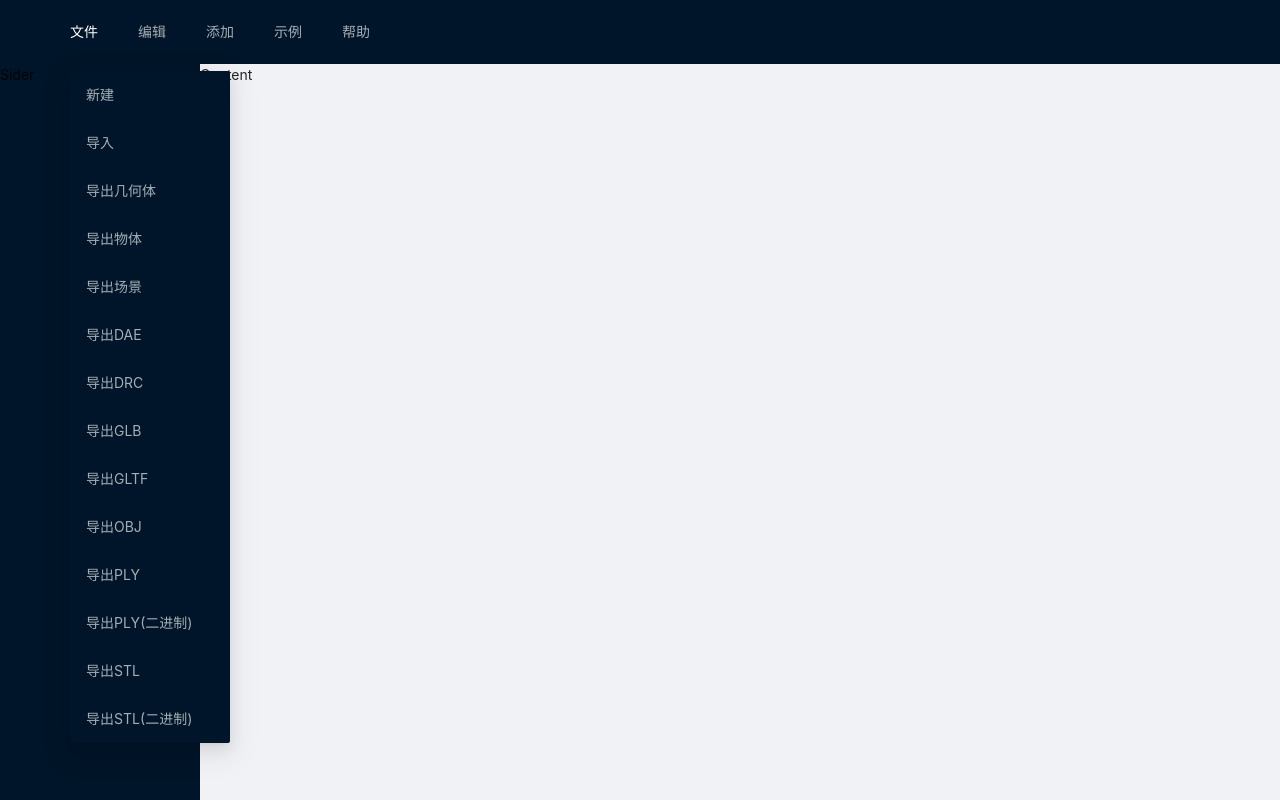
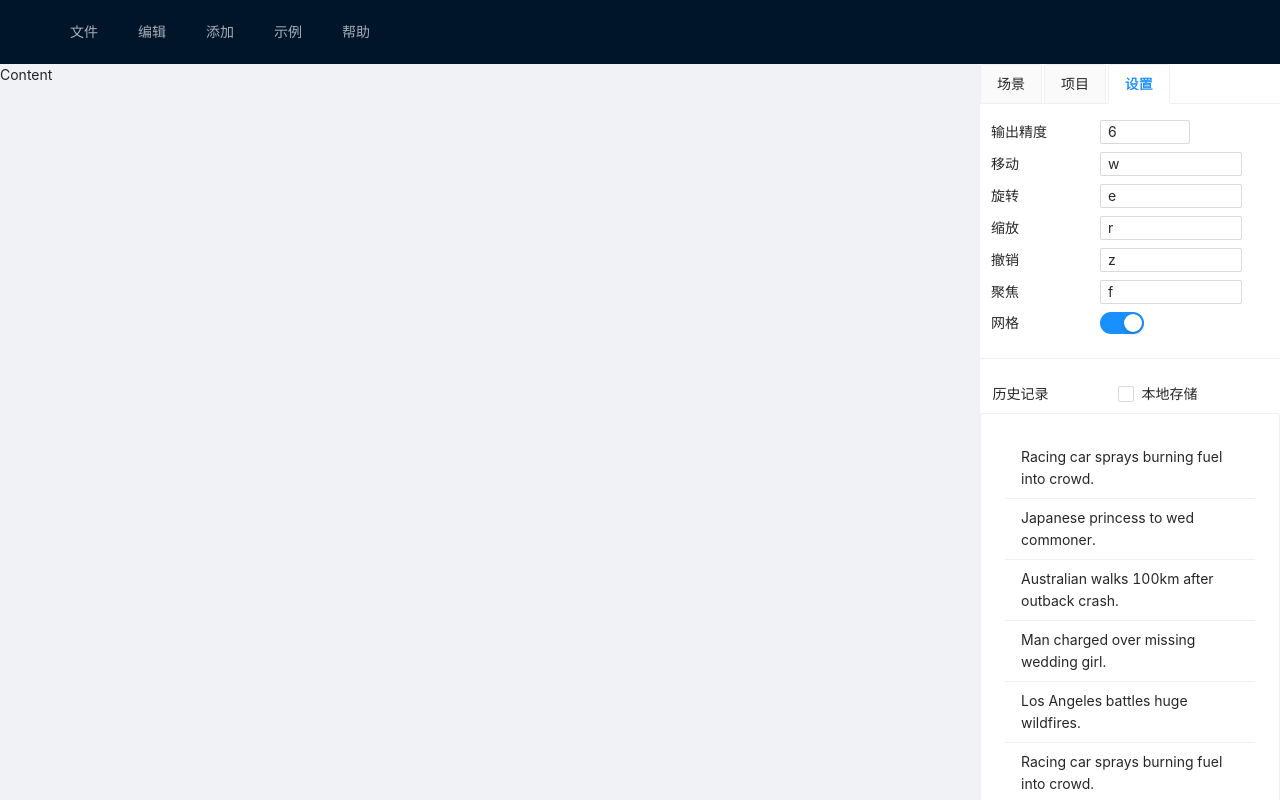
Before and after one commit to StuRuby/scene-editor, a React app: page / in a window 1280 px wide. Shown: the top 800 px of the page. Built offline with nearby package versions, Linux system fonts and the light colour scheme.

Commit message:
feature:添加设置边栏

```diff
--- /dev/null
+++ b/src/app.less
@@ -0,0 +1,3 @@
+.side_bar {
+	// background: #eee;
+}
--- a/src/app.tsx
+++ b/src/app.tsx
@@ -1,9 +1,12 @@
 import React from 'react';
 import ReactDOM from 'react-dom';
 import { Layout } from 'antd';
+import classnames from 'classnames';
 import 'antd/dist/antd.css';
 
 import { Menubar } from './components/menubar';
+import { Sidebar } from './components/sidebar';
+import styles from './app.less';
 
 const { Header, Sider, Content } = Layout;
 
@@ -14,8 +17,10 @@ function App() {
 				<Menubar />
 			</Header>
 			<Layout>
-				<Sider>Sider</Sider>
 				<Content>Content</Content>
+				<Sider theme="light" width="300" className={classnames(styles.side_bar)}>
+					<Sidebar />
+				</Sider>
 			</Layout>
 		</Layout>
 	);
--- a/src/components/menubar/index.tsx
+++ b/src/components/menubar/index.tsx
@@ -19,11 +19,7 @@ export function Menubar() {
 	const example = new MenubarExample();
 	const help = new MenubarHelp();
 	return (
-		<Menu
-			mode="horizontal"
-			theme="dark"
-			defaultOpenKeys={['file']}
-			className={classnames(styles.menu)}>
+		<Menu mode="horizontal" theme="dark" className={classnames(styles.menu)}>
 			<SubMenu title="文件" key="file">
 				{_.map(file.runList, item => file[item]())}
 			</SubMenu>
--- /dev/null
+++ b/src/components/sidebar/index.tsx
@@ -0,0 +1,22 @@
+import React from 'react';
+import { Tabs } from 'antd';
+
+import { SidebarSettings } from './settings';
+
+const { TabPane } = Tabs;
+
+export function Sidebar() {
+	return (
+		<Tabs defaultActiveKey="settings" type="card">
+			<TabPane tab="场景" key="scene">
+				Content of Tab Pane 1
+			</TabPane>
+			<TabPane tab="项目" key="project">
+				Content of Tab Pane 2
+			</TabPane>
+			<TabPane tab="设置" key="settings">
+				<SidebarSettings />
+			</TabPane>
+		</Tabs>
+	);
+}
--- /dev/null
+++ b/src/components/sidebar/settings/history.tsx
@@ -0,0 +1,48 @@
+import React from 'react';
+import { List, Divider, Row, Col, Checkbox, Space, Card } from 'antd';
+import classnames from 'classnames';
+
+import styles from './index.less';
+
+export function History() {
+	const data = [
+		'Racing car sprays burning fuel into crowd.',
+		'Japanese princess to wed commoner.',
+		'Australian walks 100km after outback crash.',
+		'Man charged over missing wedding girl.',
+		'Los Angeles battles huge wildfires.',
+		'Racing car sprays burning fuel into crowd.',
+		'Japanese princess to wed commoner.',
+		'Australian walks 100km after outback crash.',
+		'Man charged over missing wedding girl.',
+		'Los Angeles battles huge wildfires.',
+		'Racing car sprays burning fuel into crowd.',
+		'Japanese princess to wed commoner.',
+		'Australian walks 100km after outback crash.',
+		'Man charged over missing wedding girl.',
+		'Los Angeles battles huge wildfires.',
+	];
+
+	return (
+		<React.Fragment>
+			<Space direction="vertical">
+				<Row align="middle">
+					<Col span={8} offset={1}>
+						历史记录
+					</Col>
+					<Col span={13} offset={2}>
+						<Checkbox>本地存储</Checkbox>
+					</Col>
+				</Row>
+				<Card>
+					<List
+						className={classnames(styles.list)}
+						size="small"
+						dataSource={data}
+						renderItem={item => <List.Item>{item}</List.Item>}
+					/>
+				</Card>
+			</Space>
+		</React.Fragment>
+	);
+}
--- /dev/null
+++ b/src/components/sidebar/settings/index.less
@@ -0,0 +1,4 @@
+.list {
+	height: 300px;
+	overflow-y: scroll;
+}
--- /dev/null
+++ b/src/components/sidebar/settings/index.tsx
@@ -0,0 +1,13 @@
+import React from 'react';
+
+import { Settings } from './settings';
+import { History } from './history';
+
+export function SidebarSettings() {
+	return (
+		<React.Fragment>
+			<Settings />
+			<History />
+		</React.Fragment>
+	);
+}
--- /dev/null
+++ b/src/components/sidebar/settings/settings.tsx
@@ -0,0 +1,68 @@
+import React from 'react';
+import { Row, Col, InputNumber, Input, Space, Switch, Divider } from 'antd';
+
+export function Settings() {
+	return (
+		<React.Fragment>
+			<Space direction="vertical">
+				<Row align="middle">
+					<Col span={8} offset={1}>
+						输出精度
+					</Col>
+					<Col span={13} offset={2}>
+						<InputNumber min={1} max={10} defaultValue={6} size="small" />
+					</Col>
+				</Row>
+				<Row align="middle">
+					<Col span={8} offset={1}>
+						移动
+					</Col>
+					<Col span={13} offset={2}>
+						<Input size="small" defaultValue="w" />
+					</Col>
+				</Row>
+				<Row align="middle">
+					<Col span={8} offset={1}>
+						旋转
+					</Col>
+					<Col span={13} offset={2}>
+						<Input size="small" defaultValue="e" />
+					</Col>
+				</Row>
+				<Row align="middle">
+					<Col span={8} offset={1}>
+						缩放
+					</Col>
+					<Col span={13} offset={2}>
+						<Input size="small" defaultValue="r" />
+					</Col>
+				</Row>
+				<Row align="middle">
+					<Col span={8} offset={1}>
+						撤销
+					</Col>
+					<Col span={13} offset={2}>
+						<Input size="small" defaultValue="z" />
+					</Col>
+				</Row>
+				<Row align="middle">
+					<Col span={8} offset={1}>
+						聚焦
+					</Col>
+					<Col span={13} offset={2}>
+						<Input size="small" defaultValue="f" />
+					</Col>
+				</Row>
+				<Row align="middle">
+					<Col span={8} offset={1}>
+						网格
+					</Col>
+					<Col span={13} offset={2}>
+						<Switch defaultChecked></Switch>
+					</Col>
+				</Row>
+			</Space>
+			<Divider />
+		</React.Fragment>
+	);
+}
```
